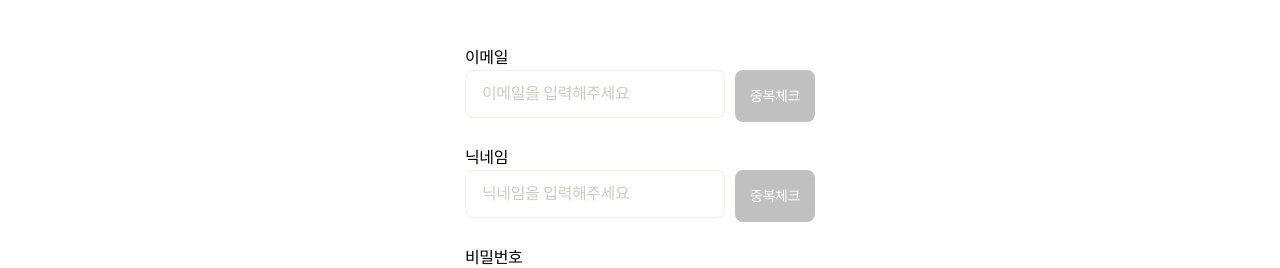
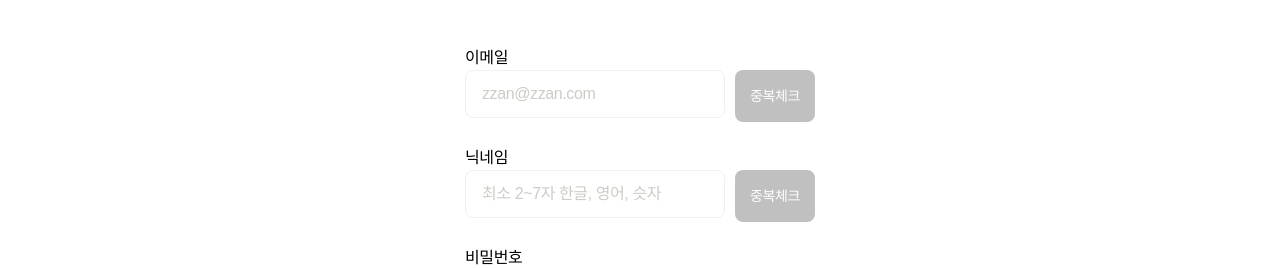
Before and after one commit to ZZANTech/ZZANTech-Fe, a Next.js app: page /signUp in a window 1280 px wide. Shown: the part 128-396 px from the top of the page. Built offline with nearby package versions, Linux system fonts and the light colour scheme; no server answers; a web font is replaced by a local one.

Commit message:
fix: 닉네임&이메일 중복체크 필수사항, 닉네임 최대 7자

```diff
--- a/src/app/(auth)/signUp/_components/EmailForm.tsx
+++ b/src/app/(auth)/signUp/_components/EmailForm.tsx
@@ -3,32 +3,43 @@
 import { createClient } from "@/utils/supabase/client";
 import { MouseEventHandler, useState } from "react";
 
-function EmailForm({ email, setEmail }: { email: string; setEmail: (email: string) => void }) {
-  const [isDuplicated, setIsDuplicated] = useState<boolean>(false);
-  const [isCorrected, setIsCorrected] = useState<boolean>(false);
-  const [isInvalidEmail, setIsInvalidEmail] = useState<boolean>(false);
+function EmailForm({
+  email,
+  setEmail,
+  setEmailDup
+}: {
+  email: string;
+  setEmail: (email: string) => void;
+  setEmailDup: (emailDup: boolean | null) => void;
+}) {
+  const [isCorrected, setIsCorrected] = useState<boolean | null>(null);
+  const [emailError, setEmailError] = useState<string>("");
   const supabase = createClient();
 
   const handleCheckDuplicate: MouseEventHandler<HTMLButtonElement> = async (e) => {
     e.preventDefault();
-    setIsInvalidEmail(false);
 
+    //초기화
+    setIsCorrected(null);
+    setEmailError("");
+    setEmailDup(null);
+
+    //유효성 검사: 이메일 형식
     const emailRegex = /^[^\s@]+@[^\s@]+\.[^\s@]+$/;
     if (!emailRegex.test(email)) {
-      setIsInvalidEmail(true);
-      setIsCorrected(false);
-      setIsDuplicated(false);
+      setEmailError("이메일 형식에 맞게 입력해주세요");
       return;
     }
     let { data: users, error } = await supabase.from("users").select("*").eq("email", email);
 
     if (users!.length > 0) {
       //users의 타입정의 필요
-      setIsDuplicated(true);
-      setIsCorrected(false);
+      setEmailError("이미 사용 중인 이메일입니다.");
+      setEmailDup(false);
+      return;
     } else {
-      setIsDuplicated(false);
       setIsCorrected(true);
+      setEmailDup(true);
     }
   };
 
@@ -39,23 +50,20 @@ function EmailForm({ email, setEmail }: { email: string; setEmail: (email: strin
         <input
           type="email"
           value={email}
-          maxLength={40}
-          placeholder="이메일을 입력해주세요"
-          className={`AuthInputShort ${isDuplicated || isInvalidEmail ? "border-info-red" : isCorrected ? "border-info-green" : ""}`}
-          onChange={(e) => {
-            setEmail(e.target.value);
-            setIsDuplicated(false);
-            setIsCorrected(false);
-            setIsInvalidEmail(false);
-          }}
+          maxLength={30}
+          placeholder="zzan@zzan.com"
+          className={`AuthInputShort ${emailError ? "border-info-red" : isCorrected ? "border-info-green" : ""}`}
+          onChange={(e) => setEmail(e.target.value)}
         />
-        <button className="AuthDupButton" onClick={handleCheckDuplicate}>
+        <button
+          className={`AuthDupButton ${email ? "bg-black" : " bg-[#C0C0C0]"}`}
+          onClick={handleCheckDuplicate}
+          disabled={!email}
+        >
           중복체크
         </button>
       </form>
-      {isDuplicated && <p className="AuthStateInfo">동일한 이메일이 있습니다.</p>}
-      {isCorrected && <p className="AuthStateInfoGreen">사용 가능한 이메일입니다.</p>}
-      {isInvalidEmail && <p className="AuthStateInfo">유효한 이메일 형식이 아닙니다.</p>}
+      {emailError && <p className="AuthStateInfo">{emailError}</p>}
     </div>
   );
 }
--- a/src/app/(auth)/signUp/_components/NicknameForm.tsx
+++ b/src/app/(auth)/signUp/_components/NicknameForm.tsx
@@ -1,35 +1,47 @@
 "use client";
 
 import { createClient } from "@/utils/supabase/client";
-import { ChangeEvent, MouseEventHandler, useState } from "react";
+import { MouseEventHandler, useState } from "react";
 
-function NicknameForm({ nickname, setNickname }: { nickname: string; setNickname: (nickname: string) => void }) {
-  const [isDuplicated, setIsDuplicated] = useState<boolean>(false);
-  const [isCorrected, setIsCorrected] = useState<boolean>(false);
-  const [isInvalidNickname, setIsInvalidNickname] = useState<boolean>(false);
+function NicknameForm({
+  nickname,
+  setNickname,
+  setNicknameDup
+}: {
+  nickname: string;
+  setNickname: (nickname: string) => void;
+  setNicknameDup: (nicknameDup: boolean | null) => void;
+}) {
+  const [isCorrected, setIsCorrected] = useState<boolean | null>(null);
+  const [nicknameError, setNicknameError] = useState<string>("");
   const supabase = createClient();
 
   const handleCheckDuplicate: MouseEventHandler<HTMLButtonElement> = async (e) => {
     e.preventDefault();
-    setIsInvalidNickname(false);
 
+    //초기화
+    setIsCorrected(null);
+    setNicknameError("");
+    setNicknameDup(null);
+
+    //유효성 검사: 한글, 영어, 숫자
     const nicknameRegex = /^[a-zA-Z0-9가-힣]{3,20}$/;
     if (!nicknameRegex.test(nickname)) {
-      setIsInvalidNickname(true);
+      setNicknameError("한글, 영어, 숫자만 가능합니다.");
       setIsCorrected(false);
-      setIsDuplicated(false);
       return;
     }
 
-    e.preventDefault();
     let { data: users, error } = await supabase.from("users").select("*").eq("nickname", nickname);
     if (users!.length > 0) {
       //users의 타입정의 필요
-      setIsDuplicated(true);
+      setNicknameError("이미 사용 중인 닉네임입니다.");
       setIsCorrected(false);
+      setNicknameDup(false);
+      return;
     } else {
-      setIsDuplicated(false);
       setIsCorrected(true);
+      setNicknameDup(true);
     }
   };
 
@@ -40,25 +52,20 @@ function NicknameForm({ nickname, setNickname }: { nickname: string; setNickname
         <input
           type="text"
           value={nickname}
-          maxLength={40}
-          placeholder="닉네임을 입력해주세요"
-          className={`AuthInputShort ${
-            isDuplicated || isInvalidNickname ? "border-info-red" : isCorrected ? "border-info-green" : ""
-          }`}
-          onChange={(e) => {
-            setNickname(e.target.value);
-            setIsDuplicated(false);
-            setIsCorrected(false);
-            setIsInvalidNickname(false);
-          }}
+          maxLength={7}
+          placeholder="최소 2~7자 한글, 영어, 슷자"
+          className={`AuthInputShort ${nicknameError ? "border-info-red" : isCorrected ? "border-info-green" : ""}`}
+          onChange={(e) => setNickname(e.target.value)}
         />
-        <button className="AuthDupButton" onClick={handleCheckDuplicate}>
+        <button
+          className={`AuthDupButton ${nickname ? "bg-black" : " bg-[#C0C0C0]"}`}
+          onClick={handleCheckDuplicate}
+          disabled={!nickname}
+        >
           중복체크
         </button>
       </form>
-      {isDuplicated && <p className="AuthStateInfo">동일한 닉네임이 있습니다.</p>}
-      {isCorrected && <p className="AuthStateInfoGreen">사용 가능한 닉네임입니다.</p>}
-      {isInvalidNickname && <p className="AuthStateInfo">유효한 닉네임 형식이 아닙니다.</p>}
+      {nicknameError && <p className="AuthStateInfo">{nicknameError}</p>}
     </div>
   );
 }
--- a/src/app/(auth)/signUp/_components/SignUpContainer.tsx
+++ b/src/app/(auth)/signUp/_components/SignUpContainer.tsx
@@ -11,7 +11,9 @@ import { useState } from "react";
 
 function SignUpContainer() {
   const [email, setEmail] = useState<string>("");
+  const [emailDup, setEmailDup] = useState<boolean | null>(null);
   const [nickname, setNickname] = useState<string>("");
+  const [nicknameDup, setNicknameDup] = useState<boolean | null>(null);
   const [password, setPassword] = useState<string>("");
   const [confirmPassword, setConfirmPassword] = useState<string>("");
   const router = useRouter();
@@ -25,14 +27,14 @@ function SignUpContainer() {
       alert(error.message);
     }
   };
-  const isFormValid = email && nickname && password && confirmPassword;
+  const isFormValid = emailDup && nicknameDup && password && confirmPassword;
 
   return (
     <div className="flex flex-col justify-center gap-12">
       <h1 className="text-xl font-semibold">회원가입</h1>
       <div className="flex flex-col gap-6">
-        <EmailForm email={email} setEmail={setEmail} />
-        <NicknameForm nickname={nickname} setNickname={setNickname} />
+        <EmailForm email={email} setEmail={setEmail} setEmailDup={setEmailDup} />
+        <NicknameForm nickname={nickname} setNickname={setNickname} setNicknameDup={setNicknameDup} />
         <PasswordForm password={password} setPassword={setPassword} />
         <RecheckPasswordForm
           confirmPassword={confirmPassword}
--- a/src/app/globals.css
+++ b/src/app/globals.css
@@ -59,7 +59,7 @@ body *:not([class*="letter-"]) {
   }
 
   .AuthDupButton {
-    @apply w-[80px] text-white bg-[#C0C0C0] text-sm rounded-lg;
+    @apply w-[80px] text-white text-sm rounded-lg;
   }
 
   .AuthLoginButton {
```
